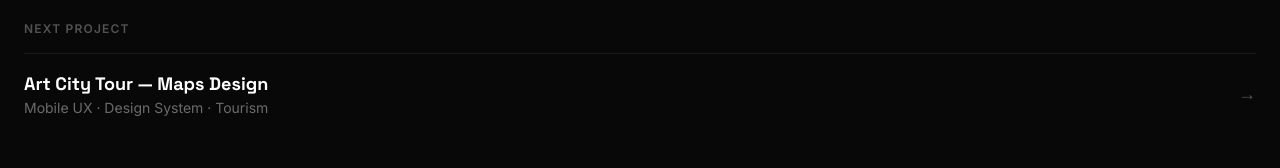
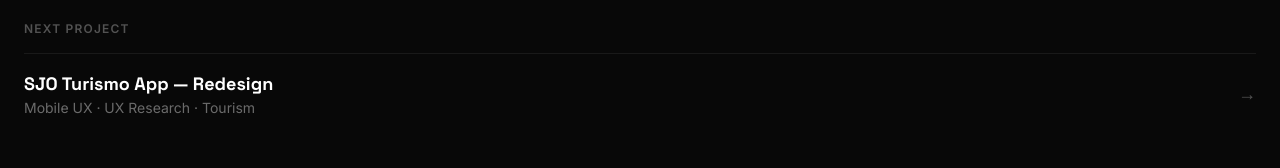
Before and after one commit to jp09campos/design-portfolio, a Next.js app: page /projects/art-city-tour-nav in a window 1280 px wide. Shown: the part 8796-8964 px from the top of the page. Built offline with nearby package versions, Linux system fonts and the light colour scheme.

Commit message:
fix: correct Next Project label in art-city-tour-nav to SJO Turismo
Wibey VSCode Extension

```diff
--- a/app/projects/art-city-tour-nav/page.tsx
+++ b/app/projects/art-city-tour-nav/page.tsx
@@ -713,8 +713,8 @@
               <p className="text-xs font-semibold tracking-widest uppercase text-white/30 mb-4">Next Project</p>
               <Link href="/projects/art-city-tour" className="group flex items-center justify-between py-4 border-t border-white/[0.07] hover:border-white/[0.14] transition-colors">
                 <div>
-                  <p className="font-display font-bold text-white text-lg">Art City Tour — Maps Design</p>
-                  <p className="text-sm text-white/40">Mobile UX · Design System · Tourism</p>
+                  <p className="font-display font-bold text-white text-lg">SJO Turismo App — Redesign</p>
+                  <p className="text-sm text-white/40">Mobile UX · UX Research · Tourism</p>
                 </div>
                 <span className="text-white/30 group-hover:text-white group-hover:translate-x-1 transition-all text-lg">→</span>
               </Link>
```
